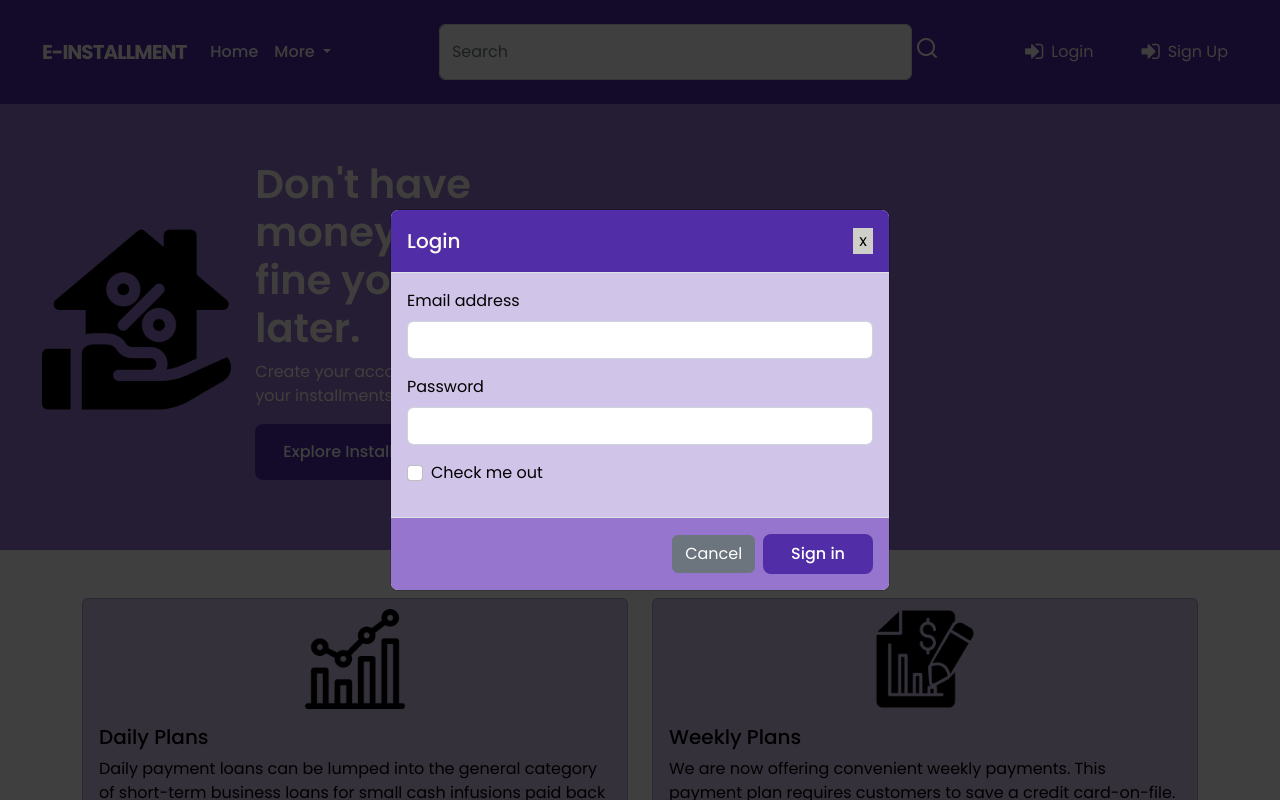
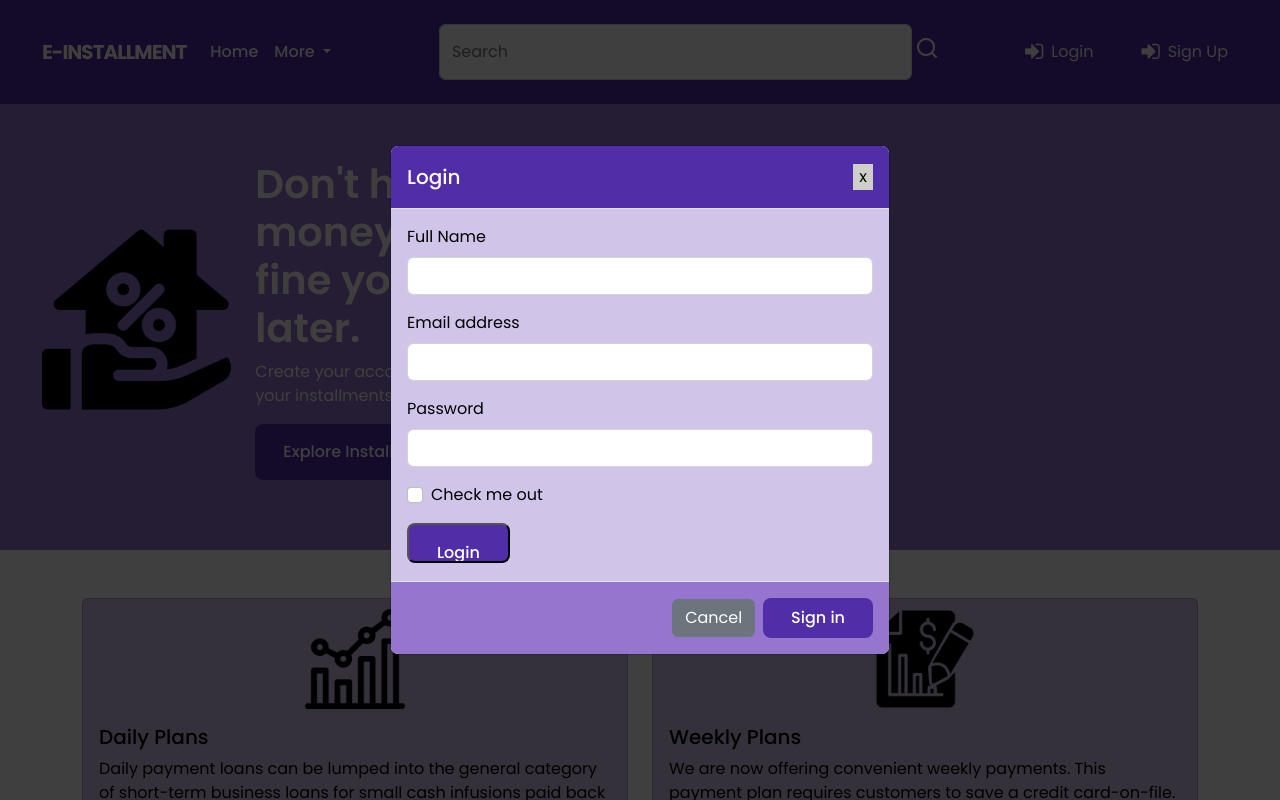
Before and after one commit to samreen32/E-InstallmentApplication_Project, a PHP site: page / in a window 1280 px wide, after a click on "Login". Run offline with PHP 8.4, Linux system fonts and the light colour scheme; some libraries are stand-ins or nearby versions.

Commit message:
Login/Signup-Authentication and session creation

```diff
--- a/Main.php
+++ b/Main.php
@@ -1,3 +1,59 @@
+<?php
+$showAlert = false;
+$showError = false;
+require_once('database.php');
+if(isset($_POST) & !empty($_POST)){
+
+    $fname = $database->sanitize($_POST['fname']);
+    $email = $database->sanitize($_POST['email']);
+    $password = $database->sanitize($_POST['password']);
+    $cPassword = $database->sanitize($_POST['cPassword']);
+
+    $exists=false;
+    if(($password == $cPassword) && (!empty($_POST["fname"])) && (!empty($_POST["email"])) && $exists==false ){
+        $res = $database->createSignup($fname, $email, $password, $cPassword);
+        if($res){
+           $showAlert = true;
+        }else{
+            echo "Failed to create account";
+        }
+    }
+    else{
+        $showError = "Fields do not match or empty";
+    }
+
+}
+?>
+
+<!--login-->
+<?php
+$login = false;
+$showError = false;
+require_once('database.php');
+if(isset($_POST) & !empty($_POST)){
+
+    $fname = $database->sanitize($_POST['fname']);
+    $email = $database->sanitize($_POST['email']);
+    $password = $database->sanitize($_POST['password']);
+
+    $res = $database->createLogin($fname, $email, $password);
+    $num = mysqli_num_rows($res);
+    if($num == 1){
+        $login = true;
+        session_start();
+        $_SESSION['loggedin'] = true;
+        $_SESSION['fname'] = $fname;
+        header("location: Admin.php");
+
+    }
+    else{
+        $showError = "Invalid Credentials";
+    }
+
+}
+?>
+
+
 <!DOCTYPE html>
 <html lang="en">
 
@@ -81,22 +137,45 @@
                     <h5 class="modal-title" id="exampleModalLongTitle">Login</h5>
                     <button type="button" class="close" data-dismiss="modal">x</button>
                 </div>
+
+                <?php
+                    //Alert for successful login
+                    if($login){
+                        echo '<div class="alert alert-success alert-dismissible fade show" role="alert">
+                                <strong>Success!</strong> You have been logged in.
+                                <button type="button" class="btn-close" data-bs-dismiss="alert" aria-label="Close"></button>
+                            </div>';
+                        }
+                    //Alert when passwords do not match as well as any field is empty.
+                    if($showError){
+                        echo '<div class="alert alert-danger alert-dismissible fade show" role="alert">
+                                <strong>Oops!</strong> '.$showError.'
+                                <button type="button" class="btn-close" data-bs-dismiss="alert" aria-label="Close"></button>
+                            </div>';
+                    }
+                ?>
+
                 <div class="modal-body">
-                    <form>
+                    <form method="post">
                         <div class="mb-3">
-                            <label for="exampleInputEmail1" class="form-label">Email address</label>
-                            <input type="email" class="form-control" id="exampleInputEmail1"
+                            <label for="fname" class="form-label">Full Name</label>
+                            <input type="text" class="form-control" id="fname" name="fname"
                                 aria-describedby="emailHelp">
                         </div>
                         <div class="mb-3">
-                            <label for="exampleInputPassword1" class="form-label">Password</label>
-                            <input type="password" class="form-control" id="exampleInputPassword1">
+                            <label for="email" class="form-label">Email address</label>
+                            <input type="email" class="form-control" id="email" name="email"
+                                aria-describedby="emailHelp">
+                        </div>
+                        <div class="mb-3">
+                            <label for="password" class="form-label">Password</label>
+                            <input type="password" class="form-control" id="password" name="password">
                         </div>
                         <div class="mb-3 form-check">
                             <input type="checkbox" class="form-check-input" id="exampleCheck1">
                             <label class="form-check-label" for="exampleCheck1">Check me out</label>
                         </div>
-
+                        <input type="submit" class="button button--flex" value="Login" style="height: 40px;" />
                     </form>
                 </div>
                 <div class="modal-footer">
@@ -116,35 +195,51 @@
                     <h5 class="modal-title" id="exampleModalLongTitle">Create Account</h5>
                     <button type="button" class="close" data-dismiss="modal">x</button>
                 </div>
+
+                <?php
+                    //Alert for successful signup
+                    if($showAlert){
+                        echo '<div class="alert alert-success alert-dismissible fade show" role="alert">
+                                <strong>Success!</strong> Your account has been created. Now please Login to render to dashboard.
+                                <button type="button" class="btn-close" data-bs-dismiss="alert" aria-label="Close"></button>
+                            </div>';
+                        }
+                    //Alert when passwords do not match as well as any field is empty.
+                    if($showError){
+                        echo '<div class="alert alert-danger alert-dismissible fade show" role="alert">
+                                <strong>Oops!</strong> '.$showError.'
+                                <button type="button" class="btn-close" data-bs-dismiss="alert" aria-label="Close"></button>
+                            </div>';
+                    }
+                ?>
+
+
                 <div class="modal-body">
-                    <form>
+                    <form method="post">
                         <div class="mb-3">
-                            <label for="name" class="form-label">Full Name</label>
-                            <input type="text" class="form-control" id="name" aria-describedby="emailHelp">
-                        </div>
-                        <div class="mb-3">
-                            <label for="exampleInputEmail1" class="form-label">Email address</label>
-                            <input type="email" class="form-control" id="exampleInputEmail1"
+                            <label for="fname" class="form-label">Full Name</label>
+                            <input type="text" class="form-control" id="fname" name="fname"
                                 aria-describedby="emailHelp">
                         </div>
                         <div class="mb-3">
-                            <label for="exampleInputPassword1" class="form-label">Password</label>
-                            <input type="password" class="form-control" id="exampleInputPassword1">
+                            <label for="email" class="form-label">Email address</label>
+                            <input type="email" class="form-control" id="email" name="email"
+                                aria-describedby="emailHelp">
                         </div>
                         <div class="mb-3">
-                            <label for="exampleInputPassword2" class="form-label">Re-Password</label>
-                            <input type="password" class="form-control" id="exampleInputPassword2">
+                            <label for="password" class="form-label">Password</label>
+                            <input type="password" class="form-control" id="password" name="password">
                         </div>
-                        <div class="mb-3 form-check">
-                            <input type="checkbox" class="form-check-input" id="exampleCheck1">
-                            <label class="form-check-label" for="exampleCheck1">Check me out</label>
+                        <div class="mb-3">
+                            <label for="cPassword" class="form-label">Confirm Password</label>
+                            <input type="password" class="form-control" id="cPassword" name="cPassword">
                         </div>
-
+                        <input type="submit" class="button button--flex" value="Sign up" style="height: 40px;" />
                     </form>
                 </div>
                 <div class="modal-footer">
                     <a type="button" class="btn btn-secondary" data-dismiss="modal">Cancel</a>
-                    <a type="button" class="button button--flex" style="height: 40px;" href="./Admin.php">Sign up</a>
+
                 </div>
             </div>
         </div>
@@ -170,7 +265,7 @@
 
 
     <!-- Body -->
-    <div class="container my-5" >
+    <div class="container my-5">
         <div class="row row-cols-1 row-cols-md-2 g-4" id="plansCard">
             <div class="col">
                 <div class="card modal-body">
--- /dev/null
+++ b/database.php
@@ -0,0 +1,70 @@
+<?php
+
+class Database{
+	private $connection;
+	function __construct()
+	{
+		$this->connect_db();
+	}
+
+	public function connect_db(){
+		$this->connection = mysqli_connect('localhost','root','','users_auth');
+
+		if(mysqli_connect_error()){
+			die("<hr> <br>Database Connection Failed<br>" . mysqli_connect_error() ."<br>". mysqli_connect_errno());
+		}
+	}
+
+	public function createSignup($fname, $email, $password, $cPassword){
+		$sql = "INSERT INTO `signup` (fname, email, password, cPassword)
+		VALUES ('$fname', '$email', '$password', '$cPassword')";
+		$res = mysqli_query($this->connection, $sql);
+		if($res){
+	 		return true;
+		}else{
+			die("err".mysqli_error($this->connection));
+			return false;
+		}
+	}
+
+	public function createLogin($fname, $email, $password){
+		$sql = "SELECT * FROM `signup` WHERE fname= '$fname' AND email= '$email' AND password= '$password'";
+		$res = mysqli_query($this->connection, $sql);
+		return $res;
+	}
+
+	public function read($id=null){
+		$sql = "SELECT t1.*,t2.stud_course FROM task t1 INNER JOIN student_record t2 ON t1.id = t2.task_id";
+ 		$res = mysqli_query($this->connection, $sql);
+ 		return $res;
+	}
+
+
+	public function update($title, $fname, $lname, $gender, $address, $address2, $city, $state, $zip, $textarea, $id){
+		$sql = "UPDATE `signup` SET title='$title', first_name='$fname', last_name='$lname', gender='$gender', address='$address', address2='$address2', city='$city', state='$state', zip='$zip', textarea='$textarea' WHERE id=$id";
+		$res = mysqli_query($this->connection, $sql);
+		if($res){
+			return true;
+		}else{
+			return false;
+		}
+	}
+
+	public function delete($id){
+		$sql = "DELETE FROM `signup` WHERE id=$id";
+ 		$res = mysqli_query($this->connection, $sql);
+ 		if($res){
+ 			return true;
+ 		}else{
+ 			return false;
+ 		}
+	}
+
+	public function sanitize($var){
+		$return = mysqli_real_escape_string($this->connection, $var);
+		return $return;
+	}
+}
+
+	$database = new Database();
+?>
```
Also changed, not shown: Admin.php (+14 -1 lines), connect.php (added, +14 -0 lines).
